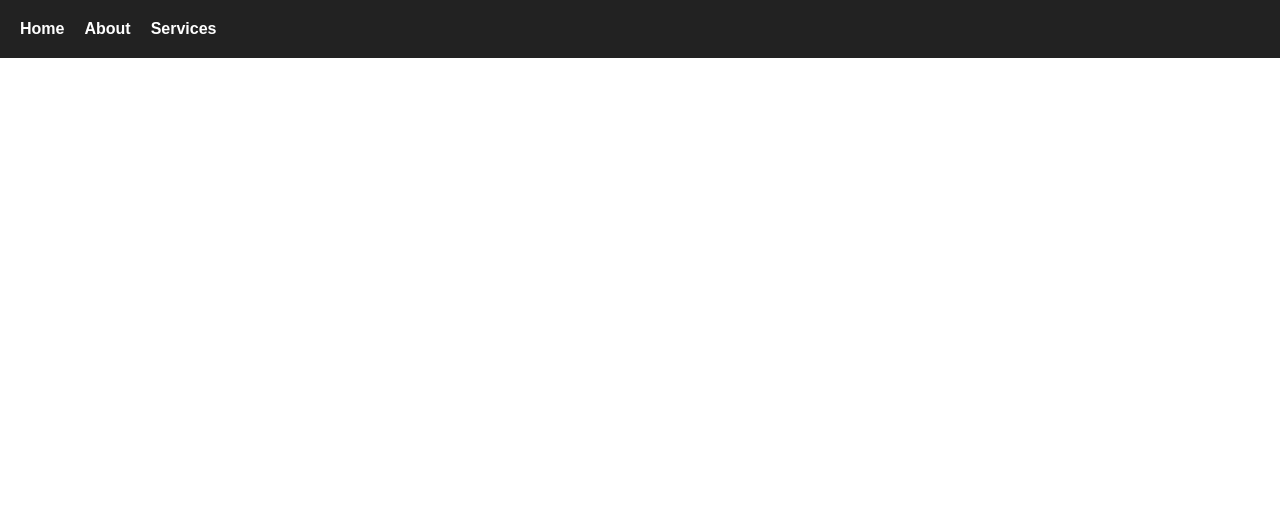
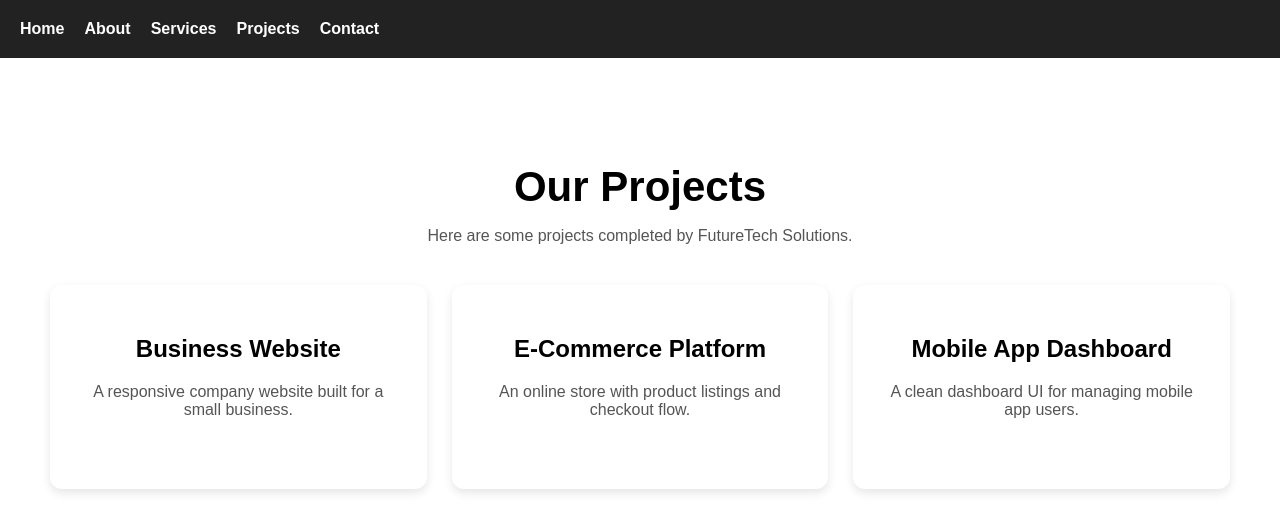
Before and after one commit to GaveshaD/it-company-website, a Nuxt app: page /projects in a window 1280 px wide. Before the commit this address had no page. Shown: the top 532 px of the page. Built offline with nearby package versions, Linux system fonts and the light colour scheme.

Commit message:
Create projects page

```diff
--- a/app/app.vue
+++ b/app/app.vue
@@ -4,6 +4,8 @@
       <NuxtLink to="/">Home</NuxtLink>
       <NuxtLink to="/about">About</NuxtLink>
       <NuxtLink to="/services">Services</NuxtLink>
+      <NuxtLink to="/projects">Projects</NuxtLink>
+      <NuxtLink to="/contact">Contact</NuxtLink>
     </nav>
 
     <div class="container">
--- /dev/null
+++ b/app/pages/projects.vue
@@ -0,0 +1,59 @@
+<template>
+  <section class="projects">
+    <h1>Our Projects</h1>
+    <p>Here are some projects completed by FutureTech Solutions.</p>
+
+    <div class="project-grid">
+      <div class="project-card">
+        <h2>Business Website</h2>
+        <p>A responsive company website built for a small business.</p>
+      </div>
+
+      <div class="project-card">
+        <h2>E-Commerce Platform</h2>
+        <p>An online store with product listings and checkout flow.</p>
+      </div>
+
+      <div class="project-card">
+        <h2>Mobile App Dashboard</h2>
+        <p>A clean dashboard UI for managing mobile app users.</p>
+      </div>
+    </div>
+  </section>
+</template>
+
+<style scoped>
+.projects {
+  text-align: center;
+  padding: 40px 20px;
+}
+
+.projects h1 {
+  font-size: 42px;
+  margin-bottom: 15px;
+}
+
+.projects p {
+  color: #555;
+  margin-bottom: 40px;
+}
+
+.project-grid {
+  display: grid;
+  grid-template-columns: repeat(3, 1fr);
+  gap: 25px;
+}
+
+.project-card {
+  background: white;
+  padding: 30px;
+  border-radius: 12px;
+  box-shadow: 0 4px 10px rgba(0,0,0,0.1);
+}
+
+@media (max-width: 800px) {
+  .project-grid {
+    grid-template-columns: 1fr;
+  }
+}
+</style>
```
